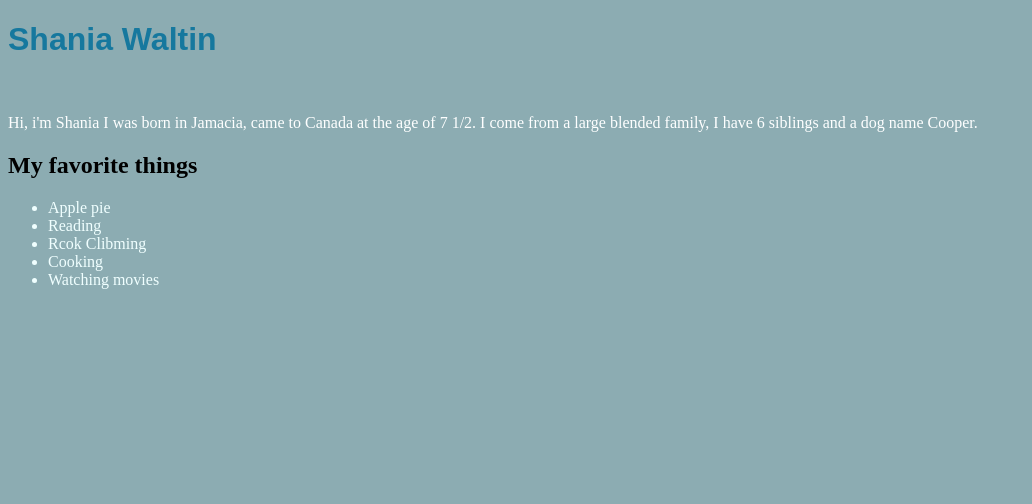
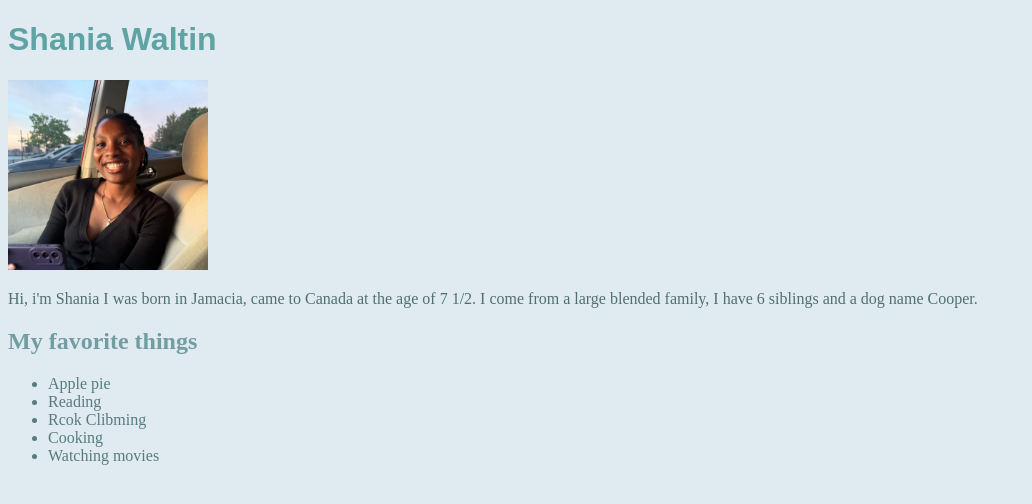
Before and after one commit to ShaniaW117/grd311, a plain HTML site: page week_02/index.html in a window 1280 px wide. Shown: the whole page, without its empty margins (0-1032 px from the left). Drawn offline with Linux system fonts and the light colour scheme.

Commit message:
Add files via upload
in class changes

```diff
--- a/week_02/index.html
+++ b/week_02/index.html
@@ -5,24 +5,38 @@
     <meta name="viewport" content="width=device-width, initial-scale=1.0">
     <title>About me</title>
 
-    <style>
+<Style>
 
-body {
+body{ background-color: rgba(212, 228, 236, 0.706);
 
-background-color: rgb(140, 172, 178);}
+}
 
-h1{ color: rgb(22, 120, 158);}
-h1{font-family: Arial, Helvetica, sans-serif;}
-p{ color: rgb(254, 255, 255);}
-li{color: azure;}
+h1 {color: rgba(45, 135, 135, 0.724);
+
+}
+h1 {font-family: Arial, Helvetica, sans-serif;}
+
+p { color: rgba(3, 44, 44, 0.652);
+
+}
+
+h2{color: rgba(58, 119, 122, 0.667);}
 
 
-    </style>
+li{color: rgba(4, 56, 56, 0.619);}
 
-</head>
+
+
+
+
+</Style>
+
+
+
+
 <body>
   <h1>Shania Waltin</h1>
-  <img src="" alt="">
+  <img src="Picture of me.jpg" alt="Picture of me" width="200">
   <p>Hi, i'm Shania
     I was born in Jamacia, came to Canada at the age of 7 1/2. I come from a large blended family, I have 6 siblings and a dog name Cooper.  </p>
 
```
Also changed, not shown: index.html (+2 -2 lines), week_01/index.html (+15 -2 lines), week_01/picture of me.jpg (added), week_02/picture of me.jpg (added).
